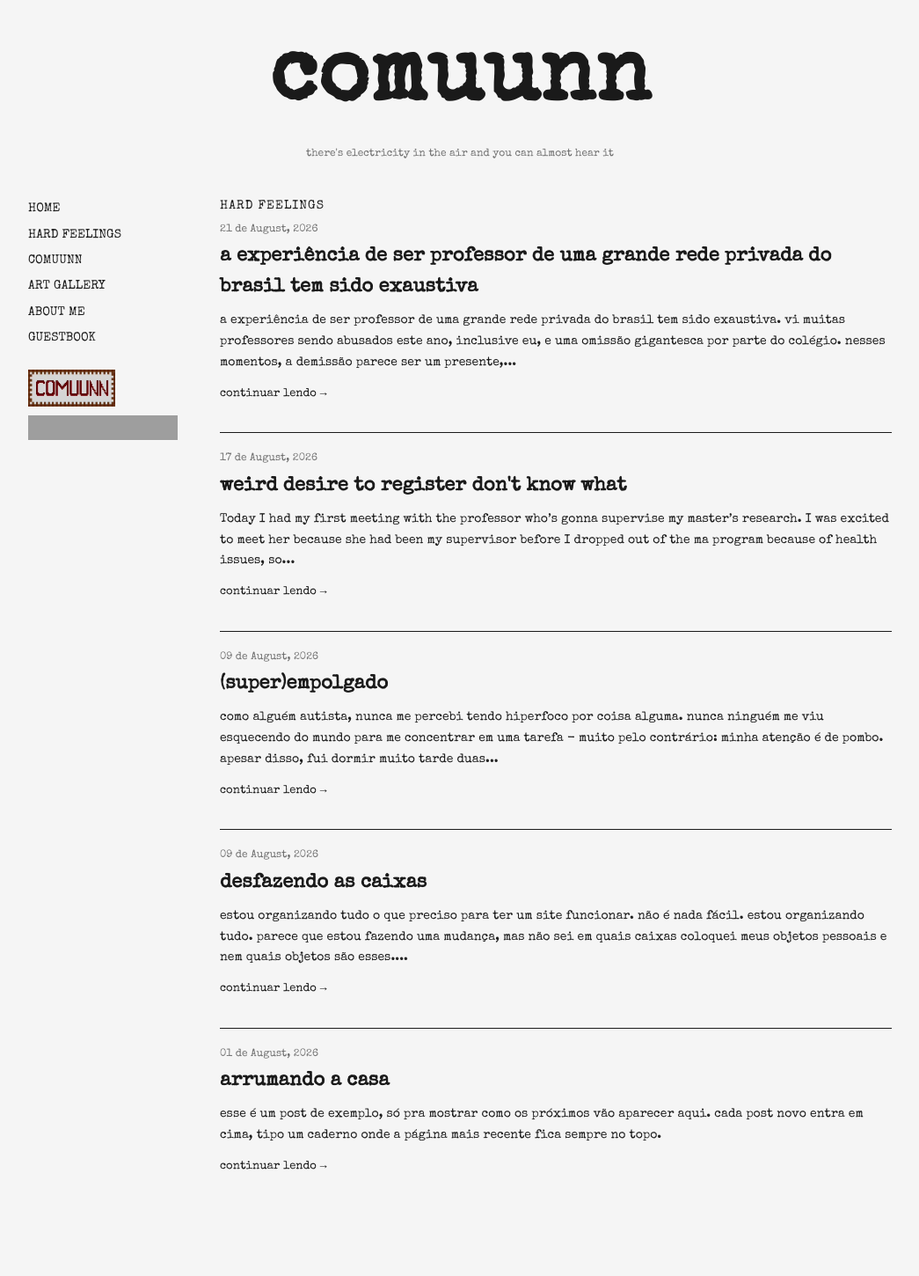
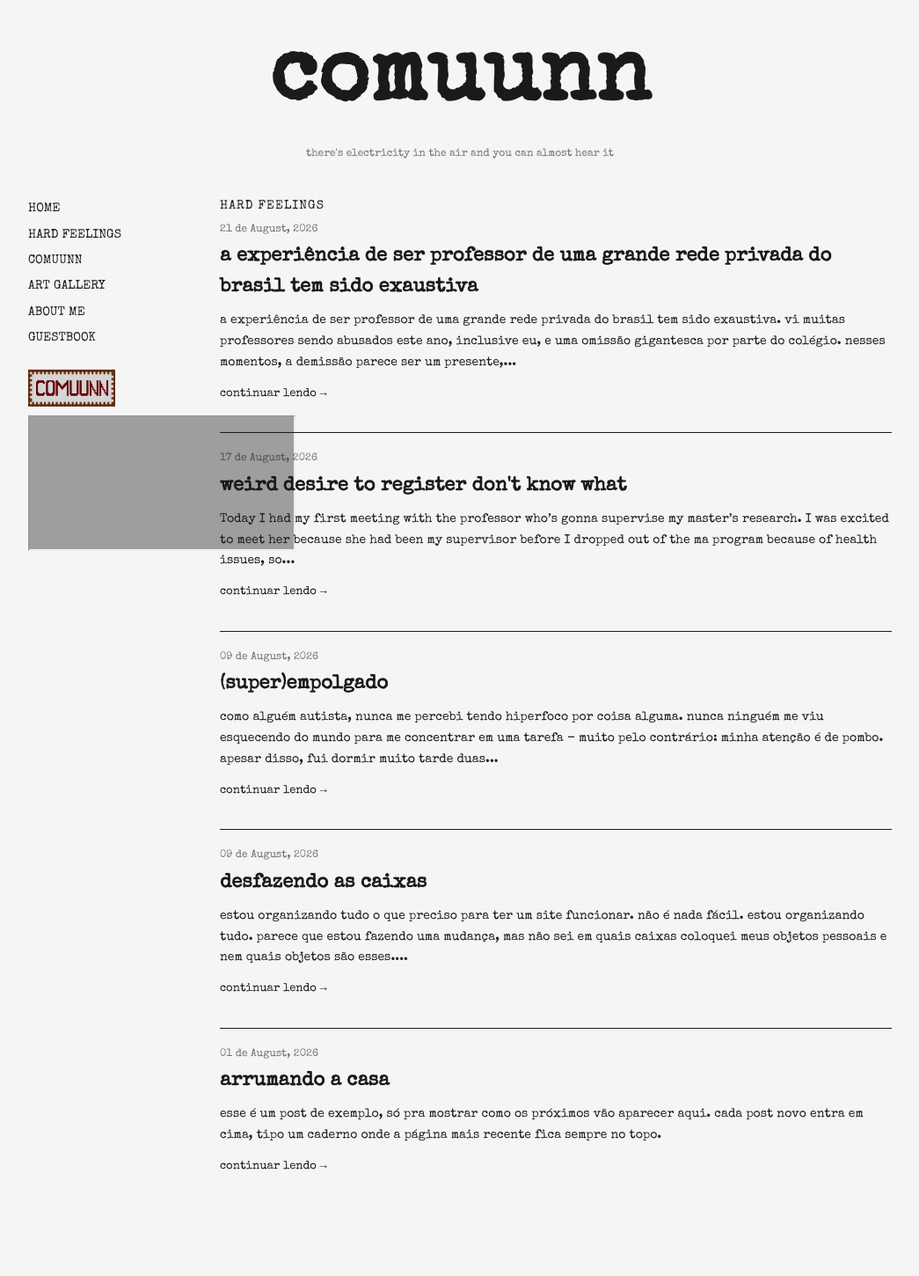
Before and after one commit to guiolhermer/comuunn, a Jekyll site: the page built from diario/index.html, in a window 1280 px wide. Shown: the whole page at 88% size, without its empty margins (117-1162 px from the left). Built offline with Jekyll 4.4.1, drawn with Linux system fonts in a browser that asks for light colours; grey boxes are pictures that could not be loaded.

Commit message:
followbuttom

```diff
--- a/_includes/nav-coluna.html
+++ b/_includes/nav-coluna.html
@@ -13,6 +13,6 @@
   </div>
 
   <div class="followbuttom">
-    <iframe src="https://nekoweb.org/frame/follow" frameborder="0" width="170" height="28"></iframe>
+    <iframe src="https://nekoweb.org/frame/follow"></iframe>
   </div>
 </nav>
--- a/assets/style.css
+++ b/assets/style.css
@@ -222,12 +222,19 @@
   margin-top: 3px;
 }
 
-
 .guestbook-message-reply {
   background-color: var(--paper);
   padding: 8px;
   margin-left: 40px;
   margin-bottom: 3px;
+}
+
+/* ---------- botao de seguir ---------- */
+.followbuttom {
+  width: 100px;
+  height: 20px;
+  background-color: #c0392b;
+  text-decoration-color: antiquewhite;
 }
 
 /* ---------- responsivo ---------- */
```
